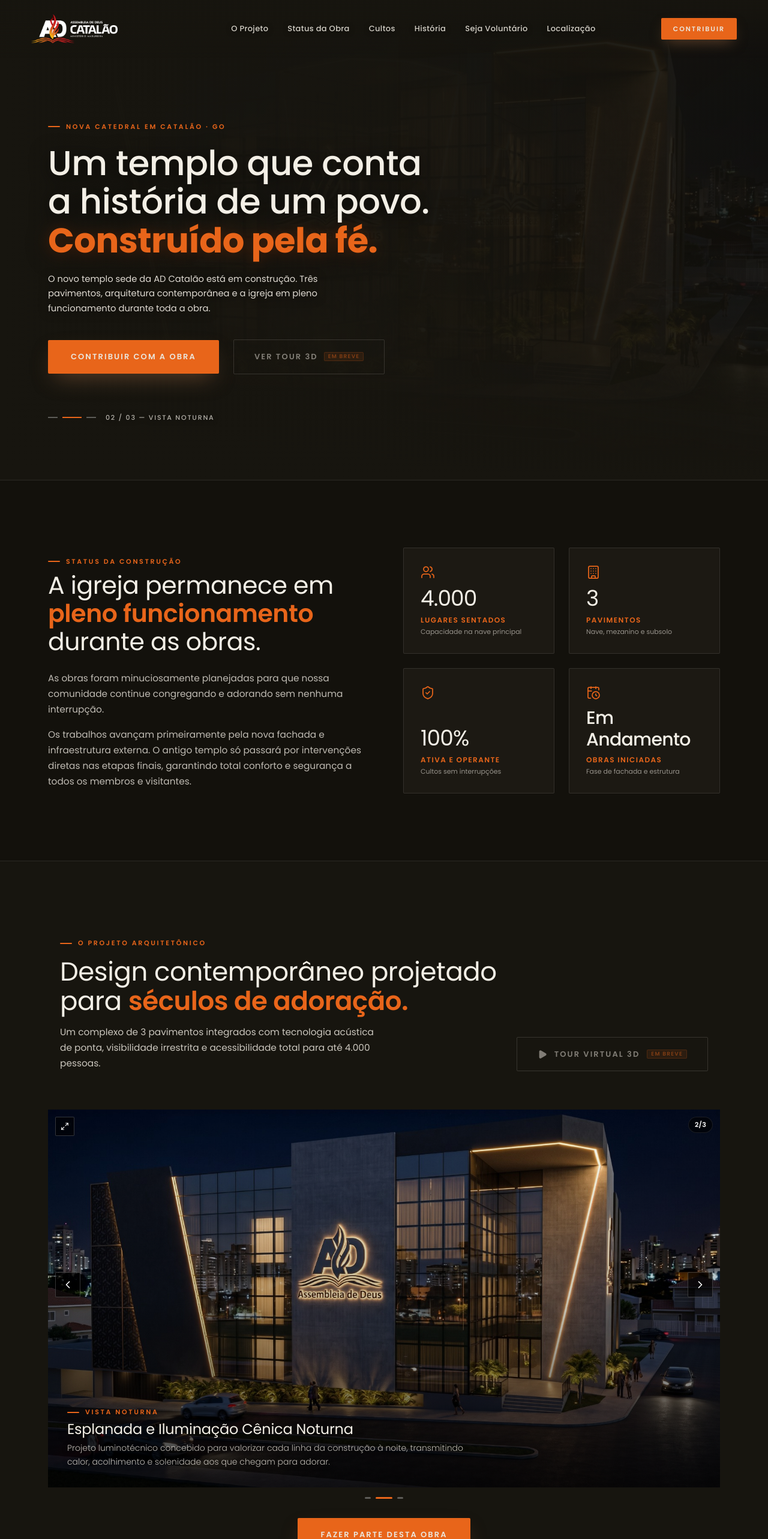
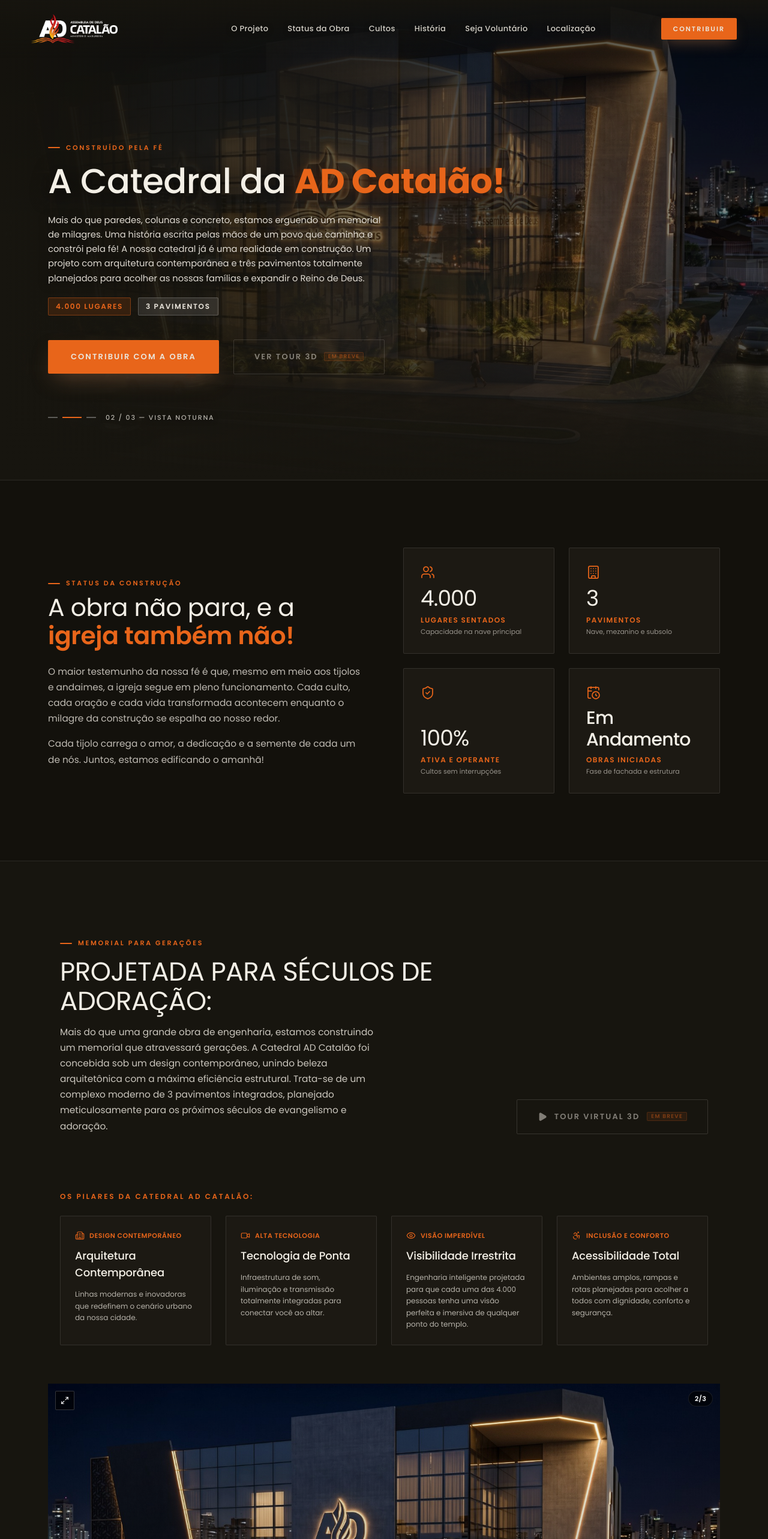
Before and after one commit to ezequieldeveloper08/catedral, a Next.js app: page / in a window 1280 px wide. Shown: the top 2566 px of the page at 60% size. Built offline with nearby package versions, Linux system fonts and the light colour scheme.

Commit message:
Fix: update

```diff
--- a/config/site-content.ts
+++ b/config/site-content.ts
@@ -88,16 +88,16 @@
   church: {
     name: "Igreja Evangélica Assembleia de Deus — Ministério Madureira",
     shortName: "AD Catalão",
-    projectName: "Nova Catedral AD Catalão",
-    tagline: "Um novo marco de fé, adoração e esperança no coração de Catalão.",
-    headline: "A Nova Catedral da AD Catalão: Um Altar para 4.000 Vidas",
+    projectName: "Catedral AD Catalão",
+    tagline: "Uma história escrita pelas mãos de um povo que caminha e constrói pela fé!",
+    headline: "CONSTRUÍDO PELA FÉ: A Catedral da AD Catalão!",
     subheadline:
-      "Um projeto arquitetônico solene e imponente com 3 pavimentos, acessibilidade plena e capacidade para acolher a cidade de Catalão em adoração.",
-    pedraFundamentalBadge: "Lançamento Oficial • Pedra Fundamental",
-    pedraFundamentalDate: "Dia 13 de Setembro de 2026",
-    statusNoticeTitle: "Igreja em Pleno Funcionamento Durante as Obras",
+      "Mais do que paredes, colunas e concreto, estamos erguendo um memorial de milagres. Uma história escrita pelas mãos de um povo que caminha e constrói pela fé! A nossa catedral já é uma realidade em construção. Um projeto com arquitetura contemporânea e três pavimentos totalmente planejados para acolher as nossas famílias e expandir o Reino de Deus.",
+    pedraFundamentalBadge: "Realidade em Construção • 4.000 Lugares • 3 Pavimentos",
+    pedraFundamentalDate: "Em Andamento",
+    statusNoticeTitle: "A obra não para, e a igreja também não!",
     statusNoticeDescription:
-      "Informamos a todos os membros, visitantes e à comunidade que nossos cultos e atividades continuam normais! A construção será executada em etapas planejadas, iniciando pelas novas fachadas e áreas externas antes de qualquer alteração na estrutura existente.",
+      "O maior testemunho da nossa fé é que, mesmo em meio aos tijolos e andaimes, a igreja segue em pleno funcionamento. Cada culto, cada oração e cada vida transformada acontecem enquanto o milagre da construção se espalha ao nosso redor. Cada tijolo carrega o amor, a dedicação e a semente de cada um de nós. Juntos, estamos edificando o amanhã!",
     address: {
       street: "Rua do Cristiano Aires, 649",
       neighborhood: "Bairro N. Sra. de Fátima",
@@ -134,7 +134,7 @@
     {
       value: "4.000",
       label: "Lugares na Nave Principal",
-      description: "Amplo auditório planejado para receber grandes celebrações com conforto e visibilidade total.",
+      description: "Amplo auditório planejado para receber grandes celebrações com conforto e visibilidade irrestrita.",
       iconName: "Users",
     },
     {
@@ -150,9 +150,9 @@
       iconName: "HeartHandshake",
     },
     {
-      value: "6.500 m²",
-      label: "Área de Edificação",
-      description: "Engenharia de ponta com tratamento acústico termoacústico e iluminação cênica sustentável.",
+      value: "100%",
+      label: "Em Pleno Funcionamento",
+      description: "A obra não para e a igreja também não! Reuniões e cultos com programação normal.",
       iconName: "ShieldCheck",
     },
   ] as MetricItem[],
@@ -172,7 +172,7 @@
       title: "Esplanada e Iluminação Cênica Noturna",
       subtitle: "Presença e Beleza no Cenário Urbano",
       description:
-        "Projeto luminotécnico concebido para valorizar cada linha da construção à noite, transmitindo calor, acolhimento e solenidade aos que chegam para adorar.",
+        "Projeto luminotécnico concebido para valorizar cada linha da construção à noite, transmitindo calor, acolhimento e solenidade aos que chegan para adorar.",
       imageUrl: "/images/faixada-02.jpeg",
       badge: "Vista Noturna",
     },
@@ -193,38 +193,34 @@
     description:
       "Veja o tour virtual renderizado em alta definição mostrando a volumetria, os três pavimentos, a grandiosa nave de 4.000 lugares e os espaços ministeriais.",
     posterImage: "/images/faixada-01.jpeg",
-    videoUrl: "https://www.youtube-nocookie.com/embed/dQw4w9WgXcQ", // Substitua pelo link real do vídeo do YouTube quando disponível
+    videoUrl: "https://www.youtube-nocookie.com/embed/dQw4w9WgXcQ",
     duration: "Tour 3D Completo",
   },
 
   pillars: [
     {
-      title: "Nave Principal para 4.000 Fiéis",
-      description:
-        "Visibilidade perfeita em qualquer ângulo, poltronas confortáveis e circulação otimizada para momentos de grande adoração e comunhão.",
-      badge: "Capacidade & Conforto",
-      iconName: "Users",
+      title: "Arquitetura Contemporânea",
+      description: "Linhas modernas e inovadoras que redefinem o cenário urbano da nossa cidade.",
+      badge: "Design Contemporâneo",
+      iconName: "Building2",
     },
     {
-      title: "3 Pavimentos com Infraestrutura Completa",
-      description:
-        "Salas temáticas para o Departamento Infantil, auditório para a Juventude, salas pastorais, secretaria moderna e salas de apoio.",
-      badge: "Espaço Ministerial",
-      iconName: "Layers",
+      title: "Tecnologia de Ponta",
+      description: "Infraestrutura de som, iluminação e transmissão totalmente integradas para conectar você ao altar.",
+      badge: "Alta Tecnologia",
+      iconName: "Video",
     },
     {
-      title: "Acústica & Tecnologia de Ponta",
-      description:
-        "Isolamento acústico de padrão internacional e infraestrutura de áudio, vídeo 4K e transmissão ao vivo para alcançar o mundo.",
-      badge: "Alta Tecnologia",
-      iconName: "Volume2",
+      title: "Visibilidade Irrestrita",
+      description: "Engenharia inteligente projetada para que cada uma das 4.000 pessoas tenha uma visão perfeita e imersiva de qualquer ponto do templo.",
+      badge: "Visão Imperdível",
+      iconName: "Eye",
     },
     {
-      title: "Construção Planejada em Fases",
-      description:
-        "Cronograma inteligente que viabiliza a execução da nova fachada e áreas externas mantendo as reuniões e cultos funcionando sem interrupção.",
-      badge: "Engenharia Eficiente",
-      iconName: "Hammer",
+      title: "Acessibilidade Total",
+      description: "Ambientes amplos, rampas e rotas planejadas para acolher a todos com dignidade, conforto e segurança.",
+      badge: "Inclusão e Conforto",
+      iconName: "Accessibility",
     },
   ] as ProjectPillar[],
 
@@ -237,7 +233,6 @@
       beneficiary: "Igreja Evangélica Assembleia de Deus - Ministério de Madureira - Catalão GO",
       bank: "Unicred (136)",
       city: "Catalão - GO",
-      // Código Pix Copia e Cola padrão (substituível pela string oficial Pix gerada pelo banco)
       copyPasteCode:
         "00020126580014br.gov.bcb.pix0125ofertacatedral@gmail.com5204000053039865802BR5925AD CATALAO MADUREIRA6007CATALAO62070503***6304D1B8",
       qrCodeStaticUrl: "/logos/MARCA-AD-CATALÃO-HORIZONTAL-COLORIDA.png",
@@ -248,13 +243,6 @@
         "Guarde o comprovante como lembrança da sua semeadura na Casa de Deus!",
       ],
     },
-    /* creditCard: {
-      title: "Doação via Cartão de Crédito ou Boleto",
-      description:
-        "Caso prefira contribuir através de cartão de crédito (com opção de parcelamento) ou boleto bancário, você será direcionado para o nosso ambiente de pagamento 100% seguro.",
-      paymentUrl: "https://doacoes.catedraladcatalao.com.br/contribuir",
-      buttonText: "Contribuir no Cartão de Crédito",
-    }, */
     bankTransfer: {
       bankName: "Unicred (136)",
       agency: "5341",
@@ -266,58 +254,51 @@
   },
 
   leadership: {
-    title: "Nossa História & Liderança Pastoral",
-    subtitle: "Uma liderança comprometida com a Palavra e a expansão do Reino de Deus.",
+    title: "Palavra Pastoral",
+    subtitle: "Um legado de fé que transforma gerações em Catalão e no mundo.",
     pastorNames: "Pastores Presidentes do Campo de Catalão",
     role: "Presidência • AD Catalão Ministério Madureira",
     photoUrl: "/logos/FOTO-PASTORES-DO-CAMPO-AD-CATALÃO.jpg",
     quote:
-      "A construção da Nova Catedral não é apenas sobre concreto, vidro e ferro. É sobre edificar um refúgio de esperança, um celeiro de salvação e um legado de fé indelével para as futuras gerações de Catalão e de todo o Brasil.",
+      "Essa casa de oração será um local onde vidas serão abençoadas e alcançadas pelo poder de Deus.",
     historyText: [
-      "A Assembleia de Deus Ministério Madureira em Catalão tem uma trajetória marcada por milagres, dedicação comunitária e zelo pelo evangelho de Cristo.",
-      "Ao longo de décadas, a igreja viu milhares de famílias serem restauradas, vidas transformadas e vocações despertadas. O projeto da Nova Catedral nasce como resposta à oração e ao crescimento contínuo do povo de Deus.",
-      "Com a bênção do Senhor e o esforço conjunto de cada membro e cooperador, este novo templo será um farol de luz no centro da nossa cidade.",
+      "A Assembleia de Deus Ministério Madureira em Catalão consolida, há décadas, um legado de fé que transforma gerações ao semear esperança, amor e salvação. A partir de sua forte atuação local, a igreja expandiu suas fronteiras, estendendo seu impacto social e espiritual por todo o estado de Goiás, outros estados do Brasil e até outros países. Esse crescimento reflete o compromisso com a evangelização e com projetos sociais que apoiam a sociedade em diversas frentes.",
+      "Com uma trajetória marcada por milagres, dedicação e zelo pelo evangelho de Cristo, a igreja viu, ao longo de décadas, famílias sendo reestruturadas, vidas transformadas e vocações despertadas. Diante disso, o projeto da nova catedral nasce como resposta à oração e ao crescimento contínuo do povo de Deus.",
+      "Com a bênção do Senhor e o esforço conjunto de cada membro, congregado e até mesmo daqueles que, mesmo não professando a mesma fé, são movidos pelo Espírito Santo a abrir o coração para contribuir com esta obra, essa casa de oração será um local onde vidas serão abençoadas e alcançadas pelo poder de Deus.",
     ],
   },
 
   cultos: {
-    title: "Horários de Cultos & Programação Semanal",
-    subtitle: "A igreja permanece ativa! Venha celebrar conosco e trazer sua família.",
+    title: "Nossos Horários",
+    subtitle: "Venha clamar e adorar conosco! Nossa programação continua normal durante toda a obra:",
     schedule: [
       {
-        day: "Domingo",
-        time: "18h30",
-        name: "Culto da Família & Celebração",
-        description: "Reunião solene com louvor congregacional, adoração e ministração da Palavra para toda a família.",
-        category: "celebracao",
+        day: "Segunda a Sexta",
+        time: "06h às 08h e 18h",
+        name: "Reunião de Oração",
+        description: "Momentos diários de clamor, intercessão e busca da presença de Deus no início do dia e ao final da tarde.",
+        category: "oracao",
+      },
+      {
+        day: "Terça-feira",
+        time: "19h30",
+        name: "Culto de Ensino & Doutrina",
+        description: "Ministração da Palavra de Deus para edificação espiritual da igreja e fortalecimento de toda a família.",
+        category: "ensino",
       },
       {
         day: "Domingo",
         time: "09h00",
         name: "Escola Bíblica Dominical (EBD)",
-        description: "Estudo aprofundado das Sagradas Escrituras dividido por faixas etárias para crescimento espiritual.",
+        description: "Estudo aprofundado das Sagradas Escrituras dividido por faixas etárias para crescimento no conhecimento de Deus.",
         category: "ensino",
       },
       {
-        day: "Terça-feira",
-        time: "19h30",
-        name: "Culto de Doutrina & Oração",
-        description: "Ensino bíblico pastoral e momento especial de intercessão pelas famílias e pela nossa cidade.",
-        category: "oracao",
-      },
-      {
-        day: "Quinta-feira",
-        time: "19h30",
-        name: "Culto da Vitória & Libertação",
-        description: "Clamor por curas, milagres e testemunhos do poder de Deus operando na vida do Seu povo.",
+        day: "Domingo",
+        time: "18h30",
+        name: "Culto da Família & Celebração",
+        description: "Reunião solene com louvor congregacional, adoração e ministração profética para abençoar o seu lar.",
         category: "celebracao",
-      },
-      {
-        day: "Sábado",
-        time: "19h30",
-        name: "Culto de Jovens (UMADC)",
-        description: "Encontro vibrante da juventude com louvor contemporâneo, dinamismo e palavra inspiradora.",
-        category: "juventude",
       },
     ] as CultoItem[],
     photos: [
@@ -349,7 +330,12 @@
     {
       question: "A igreja vai parar de funcionar durante a construção?",
       answer:
-        "Não! A igreja permanece em pleno e contínuo funcionamento. O plano de engenharia foi estruturado em fases, iniciando pelas fachadas e áreas externas, garantindo que os cultos e atividades ministeriais ocorram normalmente.",
+        "Não! A igreja permanece em pleno e contínuo funcionamento. A obra não para, e a igreja também não! Cada culto, cada oração e cada vida transformada acontecem normalmente.",
+    },
+    {
+      question: "Quais são os horários dos cultos durante a obra?",
+      answer:
+        "Segunda a Sexta (Oração): das 6h às 8h e às 18h. Terça-feira (Culto): às 19h30. Domingo: 9h e 18h30.",
     },
     {
       question: "Como posso acompanhar o andamento da obra e a prestação de contas?",
@@ -359,12 +345,12 @@
     {
       question: "Qualquer pessoa pode contribuir com a construção?",
       answer:
-        "Sim! Toda contribuição voluntária de membros, amigos, empresas e parceiros que desejam semear nesta grande obra é muito bem-vinda e abençoada.",
+        "Sim! Toda contribuição voluntária de membros, congregados, amigos e parceiros movidos pelo Espírito Santo a semear nesta grande obra é muito bem-vinda e abençoada.",
     },
     {
       question: "Onde será a localização exata da Nova Catedral?",
       answer:
-        "A Nova Catedral está sendo edificada no endereço da Sede: Rua do Cristiano Aires, 649 - Bairro N. Sra. de Fátima, Catalão - GO, CEP: 75709-280.",
+        "A Catedral está sendo edificada no endereço da Sede: Rua do Cristiano Aires, 649 - Bairro N. Sra. de Fátima, Catalão - GO, CEP: 75709-280.",
     },
   ] as FaqItem[],
 }
--- a/features/hero/Hero.tsx
+++ b/features/hero/Hero.tsx
@@ -40,37 +40,47 @@
                   fill
                   priority={index === 0}
                   sizes="100vw"
-                  className="object-cover object-center brightness-[0.55] contrast-[1.05]"
+                  className="object-cover object-center brightness-[0.93] contrast-[1.03]"
                 />
               </div>
             </SwiperSlide>
           ))}
         </Swiper>
 
-        {/* DUAL GRADIENT OVERLAY FOR HIGH CONTRAST & LEGIBILITY */}
-        <div className="absolute inset-0 bg-gradient-to-r from-[#17150F] via-[#17150F]/85 to-[#17150F]/20 z-10 pointer-events-none" />
-        <div className="absolute inset-0 bg-gradient-to-t from-[#17150F] via-[#17150F]/40 to-[#17150F]/70 z-10 pointer-events-none" />
+        {/* SOFT BALANCED OVERLAY */}
+        <div className="absolute inset-0 bg-gradient-to-r from-[#17150F] via-[#17150F]/70 to-transparent z-10 pointer-events-none max-w-4xl" />
+        <div className="absolute inset-0 bg-gradient-to-t from-[#17150F] via-transparent to-black/20 z-10 pointer-events-none" />
       </div>
 
       {/* HERO CONTENT */}
       <div className="relative z-10 max-w-[1240px] w-full mx-auto flex flex-col items-start text-left">
         {/* EYEBROW */}
-        <span className="eyebrow-accent mb-5 animate-fadeIn">
-          NOVA CATEDRAL EM CATALÃO · GO
+        <span className="eyebrow-accent mb-4 animate-fadeIn">
+          CONSTRUÍDO PELA FÉ
         </span>
 
         {/* HEADLINE */}
-        <h1 className="font-normal sm:font-medium text-[clamp(32px,4.5vw,62px)] leading-[1.12] tracking-[-0.01em] text-[#F3EFE6] max-w-[20ch] text-balance drop-shadow-[0_4px_16px_rgba(0,0,0,0.85)]">
-          Um templo que conta a história de um povo.{" "}
-          <span className="font-bold text-[#E8651A] block sm:inline drop-shadow-[0_2px_12px_rgba(232,101,26,0.3)]">
-            Construído pela fé.
+        <h1 className="font-normal sm:font-medium text-[clamp(32px,4.5vw,62px)] leading-[1.12] tracking-[-0.01em] text-[#F3EFE6] max-w-[22ch] text-balance drop-shadow-[0_4px_16px_rgba(0,0,0,0.85)]">
+          A Catedral da{" "}
+          <span className="font-bold text-[#E8651A] drop-shadow-[0_2px_12px_rgba(232,101,26,0.3)]">
+            AD Catalão!
           </span>
         </h1>
 
         {/* SUBTITLE */}
-        <p className="mt-5 max-w-[56ch] font-normal text-[clamp(14px,1.15vw,16px)] leading-[1.65] text-[#EAE5DC]/95 drop-shadow-[0_2px_8px_rgba(0,0,0,0.9)]">
-          O novo templo sede da AD Catalão está em construção. Três pavimentos, arquitetura contemporânea e a igreja em pleno funcionamento durante toda a obra.
+        <p className="mt-5 max-w-[62ch] font-normal text-[clamp(14px,1.15vw,16px)] leading-[1.65] text-[#EAE5DC]/95 drop-shadow-[0_2px_8px_rgba(0,0,0,0.9)]">
+          Mais do que paredes, colunas e concreto, estamos erguendo um memorial de milagres. Uma história escrita pelas mãos de um povo que caminha e constrói pela fé! A nossa catedral já é uma realidade em construção. Um projeto com arquitetura contemporânea e três pavimentos totalmente planejados para acolher as nossas famílias e expandir o Reino de Deus.
         </p>
+
+        {/* BADGES / METRICS HIGHLIGHT */}
+        <div className="mt-5 flex flex-wrap items-center gap-3">
+          <span className="inline-flex items-center gap-2 rounded-[2px] bg-[#E8651A]/15 border border-[#E8651A]/40 px-3 py-1.5 text-xs font-semibold uppercase tracking-[0.14em] text-[#E8651A] backdrop-blur-md">
+            4.000 Lugares
+          </span>
+          <span className="inline-flex items-center gap-2 rounded-[2px] bg-white/10 border border-white/20 px-3 py-1.5 text-xs font-semibold uppercase tracking-[0.14em] text-[#EAE5DC] backdrop-blur-md">
+            3 Pavimentos
+          </span>
+        </div>
 
         {/* CTAs */}
         <div className="mt-8 sm:mt-10 flex flex-col sm:flex-row flex-wrap items-stretch sm:items-center gap-3 sm:gap-6 w-full sm:w-auto">
@@ -101,11 +111,10 @@
                 key={render.id}
                 type="button"
                 onClick={() => swiper?.slideToLoop(idx)}
-                className={`transition-all duration-400 rounded-none cursor-pointer ${
-                  idx === activeIndex
-                    ? "w-8 h-[2px] bg-[#E8651A]"
-                    : "w-4 h-[2px] bg-white/30 hover:bg-white/60"
-                }`}
+                className={`transition-all duration-400 rounded-none cursor-pointer ${idx === activeIndex
+                  ? "w-8 h-[2px] bg-[#E8651A]"
+                  : "w-4 h-[2px] bg-white/30 hover:bg-white/60"
+                  }`}
                 aria-label={`Slide ${idx + 1}`}
               />
             ))}
--- a/features/project/ProjectSection.tsx
+++ b/features/project/ProjectSection.tsx
@@ -9,7 +9,7 @@
 import { SectionTitle } from "@/components/shared/SectionTitle"
 import { DonationModal } from "@/features/donation-modal/DonationModal"
 import {
-  Play, CheckCircle2, Layers, Volume2, Building2, Hammer,
+  Play, CheckCircle2, Layers, Volume2, Building2, Hammer, Video, Eye, Accessibility,
   X, Maximize2, ChevronLeft, ChevronRight,
 } from "lucide-react"
 
@@ -23,8 +23,11 @@
   const [lightboxOpen, setLightboxOpen] = useState(false)
   const [lightboxIndex, setLightboxIndex] = useState(0)
 
-  const specIcons: Record<string, React.ElementType> = {
-    Users: Layers, Layers: Layers, Volume2: Volume2, Building2: Building2, Hammer: Hammer,
+  const pillarIcons: Record<string, React.ElementType> = {
+    Building2,
+    Video,
+    Eye,
+    Accessibility,
   }
 
   const openLightbox = (i: number) => {
@@ -45,10 +48,10 @@
         {/* HEADER */}
         <div className="flex flex-col md:flex-row md:items-end justify-between gap-6">
           <SectionTitle
-            badge="O Projeto Arquitetônico"
-            title="Design contemporâneo projetado para"
-            titleHighlight="séculos de adoração."
-            subtitle="Um complexo de 3 pavimentos integrados com tecnologia acústica de ponta, visibilidade irrestrita e acessibilidade total para até 4.000 pessoas."
+            badge="Memorial para Gerações"
+            title="PROJETADA PARA SÉCULOS DE ADORAÇÃO:"
+            titleHighlight=""
+            subtitle="Mais do que uma grande obra de engenharia, estamos construindo um memorial que atravessará gerações. A Catedral AD Catalão foi concebida sob um design contemporâneo, unindo beleza arquitetônica com a máxima eficiência estrutural. Trata-se de um complexo moderno de 3 pavimentos integrados, planejado meticulosamente para os próximos séculos de evangelismo e adoração."
           />
           <button
             type="button"
@@ -61,6 +64,39 @@
               Em Breve
             </span>
           </button>
+        </div>
+
+        {/* OS PILARES DA CATEDRAL AD CATALÃO */}
+        <div className="pt-4">
+          <h3 className="text-xs font-semibold uppercase tracking-[0.22em] text-[#E8651A] mb-6">
+            Os pilares da Catedral AD Catalão:
+          </h3>
+          <div className="grid grid-cols-1 sm:grid-cols-2 lg:grid-cols-4 gap-4 sm:gap-6">
+            {pillars.map((pillar, idx) => {
+              const Icon = pillarIcons[pillar.iconName] || Building2
+              return (
+                <div
+                  key={idx}
+                  className="bg-[#1c1913] border border-white/10 p-6 flex flex-col justify-between space-y-4 hover:border-[#E8651A]/50 transition-all duration-300 rounded-[2px]"
+                >
+                  <div className="space-y-3">
+                    <div className="flex items-center gap-2">
+                      <Icon className="size-4 text-[#E8651A] shrink-0 stroke-[1.75]" />
+                      <span className="text-[11px] font-semibold text-[#E8651A] uppercase tracking-wider block">
+                        {pillar.badge}
+                      </span>
+                    </div>
+                    <h4 className="text-lg font-medium text-[#F3EFE6]">
+                      {pillar.title}
+                    </h4>
+                    <p className="text-xs font-normal text-[#EAE5DC]/75 leading-relaxed">
+                      {pillar.description}
+                    </p>
+                  </div>
+                </div>
+              )
+            })}
+          </div>
         </div>
       </div>
 
--- a/features/status-banner/StatusBanner.tsx
+++ b/features/status-banner/StatusBanner.tsx
@@ -42,15 +42,15 @@
             </span>
 
             <h2 className="text-[clamp(24px,3.2vw,44px)] font-normal leading-[1.15] tracking-[-0.01em] text-[#F3EFE6]">
-              A igreja permanece em <span className="font-semibold text-[#E8651A]">pleno funcionamento</span> durante as obras.
+              A obra não para, e a <span className="font-semibold text-[#E8651A]">igreja também não!</span>
             </h2>
 
             <div className="text-[clamp(14px,1.2vw,16px)] font-normal leading-[1.7] text-[#EAE5DC]/80 space-y-4">
               <p>
-                As obras foram minuciosamente planejadas para que nossa comunidade continue congregando e adorando sem nenhuma interrupção.
+                O maior testemunho da nossa fé é que, mesmo em meio aos tijolos e andaimes, a igreja segue em pleno funcionamento. Cada culto, cada oração e cada vida transformada acontecem enquanto o milagre da construção se espalha ao nosso redor.
               </p>
               <p>
-                Os trabalhos avançam primeiramente pela nova fachada e infraestrutura externa. O antigo templo só passará por intervenções diretas nas etapas finais, garantindo total conforto e segurança a todos os membros e visitantes.
+                Cada tijolo carrega o amor, a dedicação e a semente de cada um de nós. Juntos, estamos edificando o amanhã!
               </p>
             </div>
           </div>
```
Also changed, not shown: features/cultos/CultosSection.tsx (+4 -4 lines), features/leadership/LeadershipSection.tsx (+4 -4 lines).
